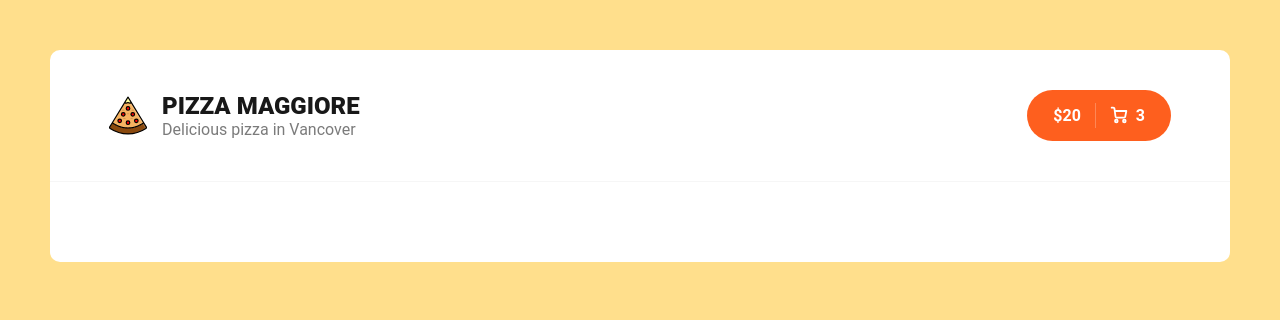
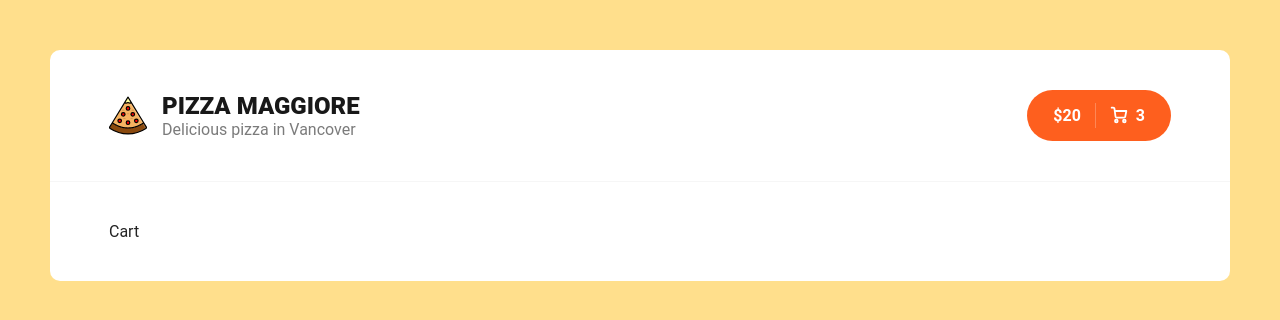
Before and after one commit to andriibidylo/pizza-maggiore, a React (Create React App) app: page /cart in a window 1280 px wide. Shown: the top 320 px of the page. Built offline with nearby package versions, Linux system fonts and the light colour scheme; the HTML template or start-up script is replaced by a standard one.

Commit message:
add links

```diff
--- a/src/App.js
+++ b/src/App.js
@@ -3,6 +3,7 @@
 import Header from './components/Header'
 import Home from './pages/Home'
 import Error from './pages/Error'
+import Cart from './pages/Cart'
 import {  Routes, Route } from 'react-router';
 
 
@@ -15,7 +16,8 @@
       <div className="container">
       <Routes>
       <Route path="/" exact element={<Home/>}/>
-      <Route path="error" exact element={<Error/>}/>
+      <Route path="/cart" exact element={<Cart/>}/>
+      <Route path="*" exact element={<Error/>}/>
       </Routes>
       </div>
     </div>
--- a/src/components/Header.jsx
+++ b/src/components/Header.jsx
@@ -1,9 +1,12 @@
 import logoSvg from '../assets/img/pizza-logo.svg'
+import { Link } from "react-router-dom";
+
 
 const Header = () => {
   return (
     <div className="header">
       <div className="container">
+        <Link to="/">
           <div className="header__logo">
             <img width="38" src={logoSvg} alt="Pizza logo" />
             <div>
@@ -11,8 +14,9 @@
               <p>Delicious pizza in Vancover</p>
             </div>
           </div>
+        </Link>
         <div className="header__cart">
-        <a href="/cart.html" className="button button--cart">
+          <Link to="/cart" className="button button--cart">
             <span>$20</span>
             <div className="button__delimiter"></div>
             <svg
@@ -45,7 +49,7 @@
               />
             </svg>
             <span>3</span>
-        </a>
+          </Link>
         </div>
       </div>
     </div>
--- a/src/components/NotFound/NotFound.module.scss
+++ b/src/components/NotFound/NotFound.module.scss
@@ -1,4 +1,6 @@
 .root {
   text-align: center;
   padding: 100px;
+  max-width: 650;
+  margin: auto 0;
 }
--- a/src/pages/Cart.jsx
+++ b/src/pages/Cart.jsx
@@ -0,0 +1,8 @@
+
+
+const Cart = () => {
+  return (
+ <div>Cart</div>
+  )
+}
+export default Cart
```
Lines whose indentation alone changed are shown as unchanged.
